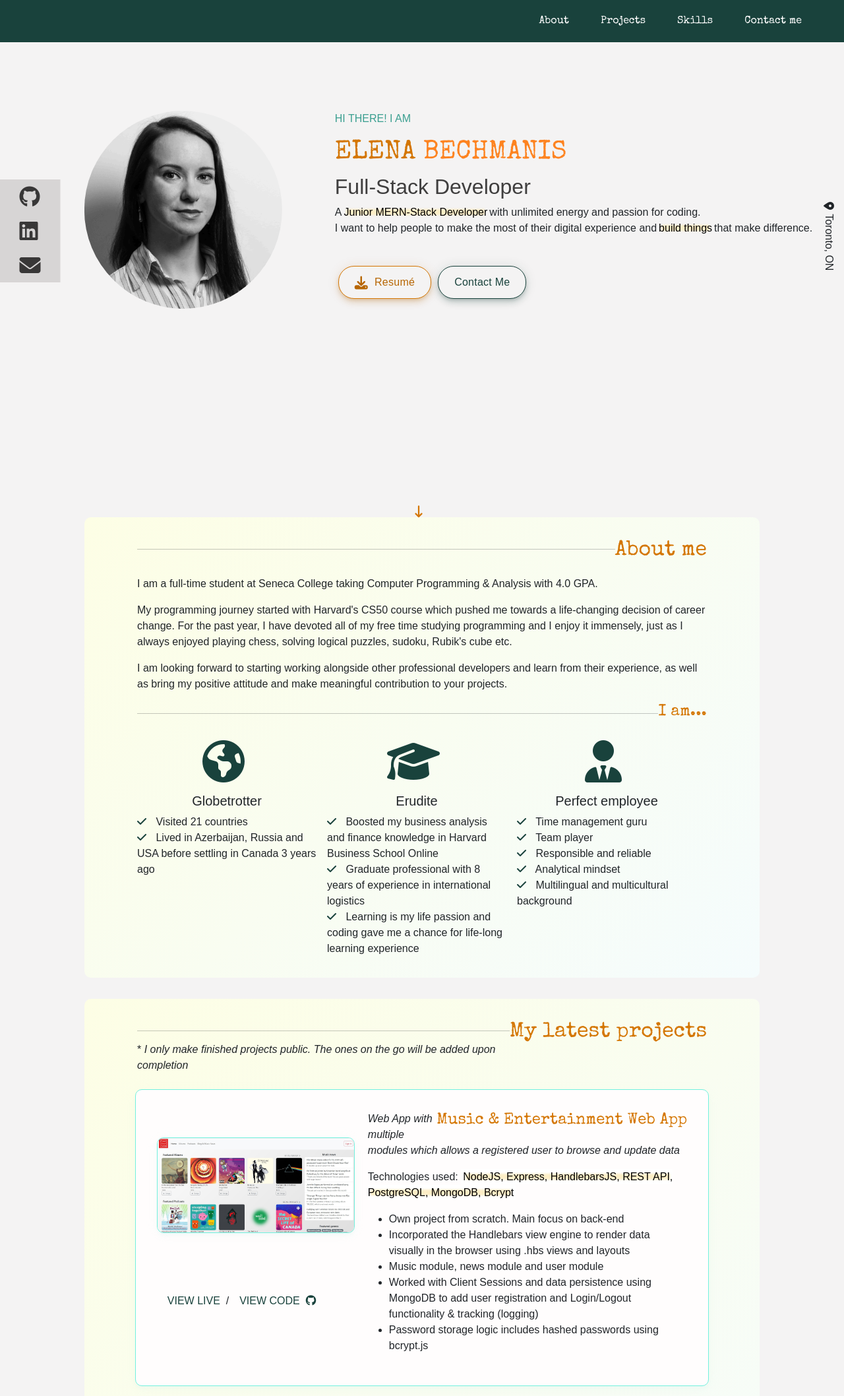
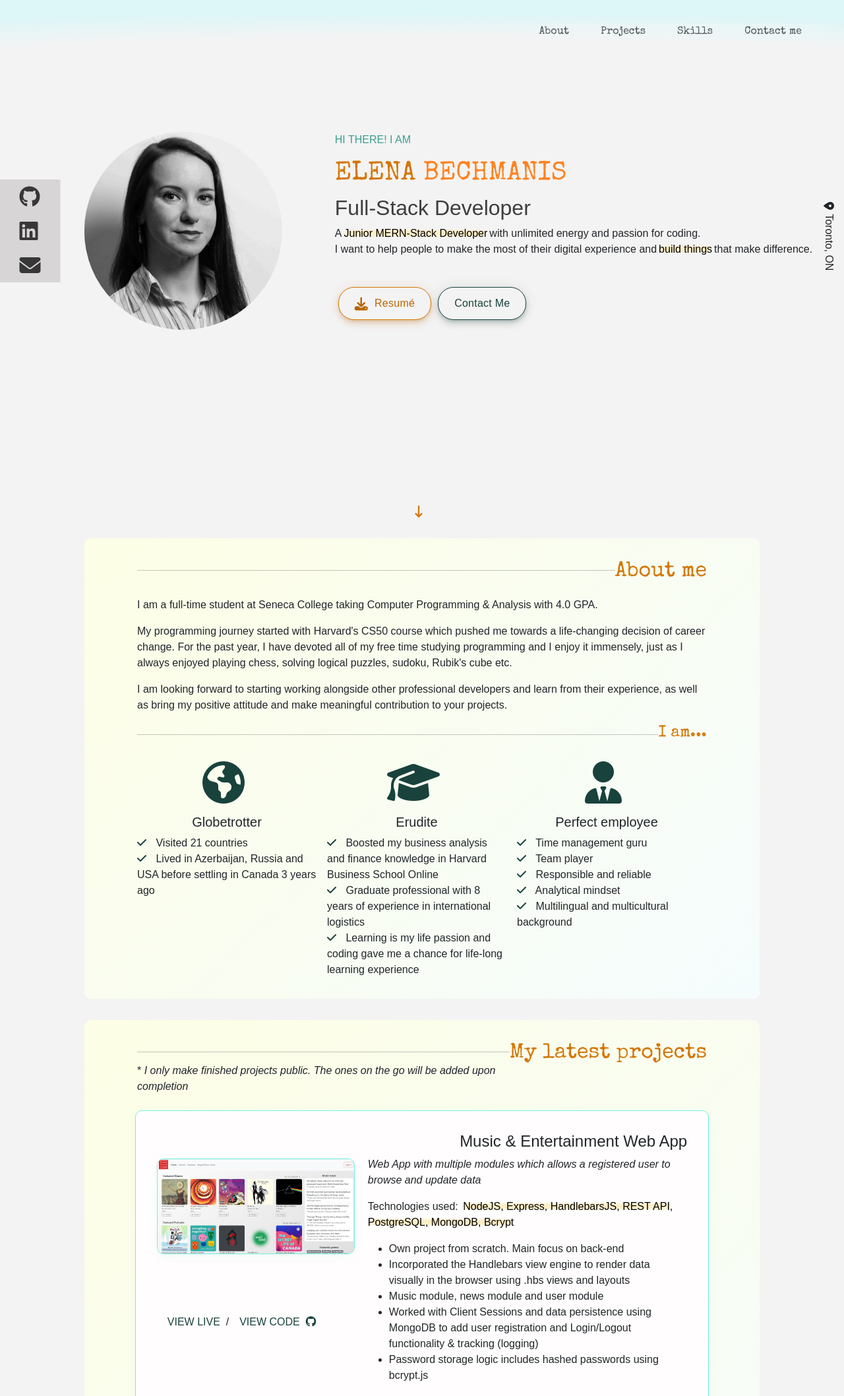
Before and after one commit to e-bechmanis/portfolio, a plain HTML site: page index.html in a window 1280 px wide. Shown: the top 2116 px of the page at 66% size. Drawn offline with nearby package versions, Linux system fonts and the light colour scheme; a web font is replaced by a local one.

Commit message:
changed nav style

```diff
--- a/styles.css
+++ b/styles.css
@@ -23,7 +23,8 @@ body svg{
 header{
     align-items: center;
     justify-content: space-between;
-    background: #19423c;
+    background: radial-gradient(110% 80% at bottom, transparent 50%, #ddf6f8 100%);
+    padding: 1rem;
 }
 
 .nav-toggle{
@@ -35,6 +36,8 @@ header{
     list-style: none;
     padding: 0;
     margin: 0;
+    background: hsl(0 0% 100% / 0.1);
+    backdrop-filter: blur(1rem);
     display: flex;
     align-items: center;
 }
@@ -53,7 +56,7 @@ h2{
     text-decoration: none;
     display: inline-block;
     position: relative;
-    color: white;
+    color: rgb(78, 83, 85);
 }
 
 .nav-elem:hover, .nav-elem:active{
@@ -236,9 +239,7 @@ mark{
     margin-bottom: 2rem;
 }
 
-
-
-#about-me h2, #about-me h4, #projects h2, #skills h2, #contact-form h2, #projects h4{
+#about-me h2, #about-me h4, #projects h2, #skills h2, #contact-form h2{
     font-family: 'Special Elite', cursive;
     color: rgb(212, 118, 3);
     float: right;
@@ -437,8 +438,7 @@ input, textarea {
         flex-direction: column;
         padding: min(30vh, 10rem) 2em;
         z-index: 1000;
-        background: hsl(0 0% 100% / 0.1);
-        backdrop-filter: blur(1rem);
+
         transform: translateX(100%);
         transition: transform 350ms ease-out;
     }
@@ -497,7 +497,7 @@ input, textarea {
         margin-bottom: 2rem;
     }
     #about-me{
-        margin-top: 20rem;
+        margin-top: 10rem;
         margin-left: 0;
         margin-right: 0;
     }
```
